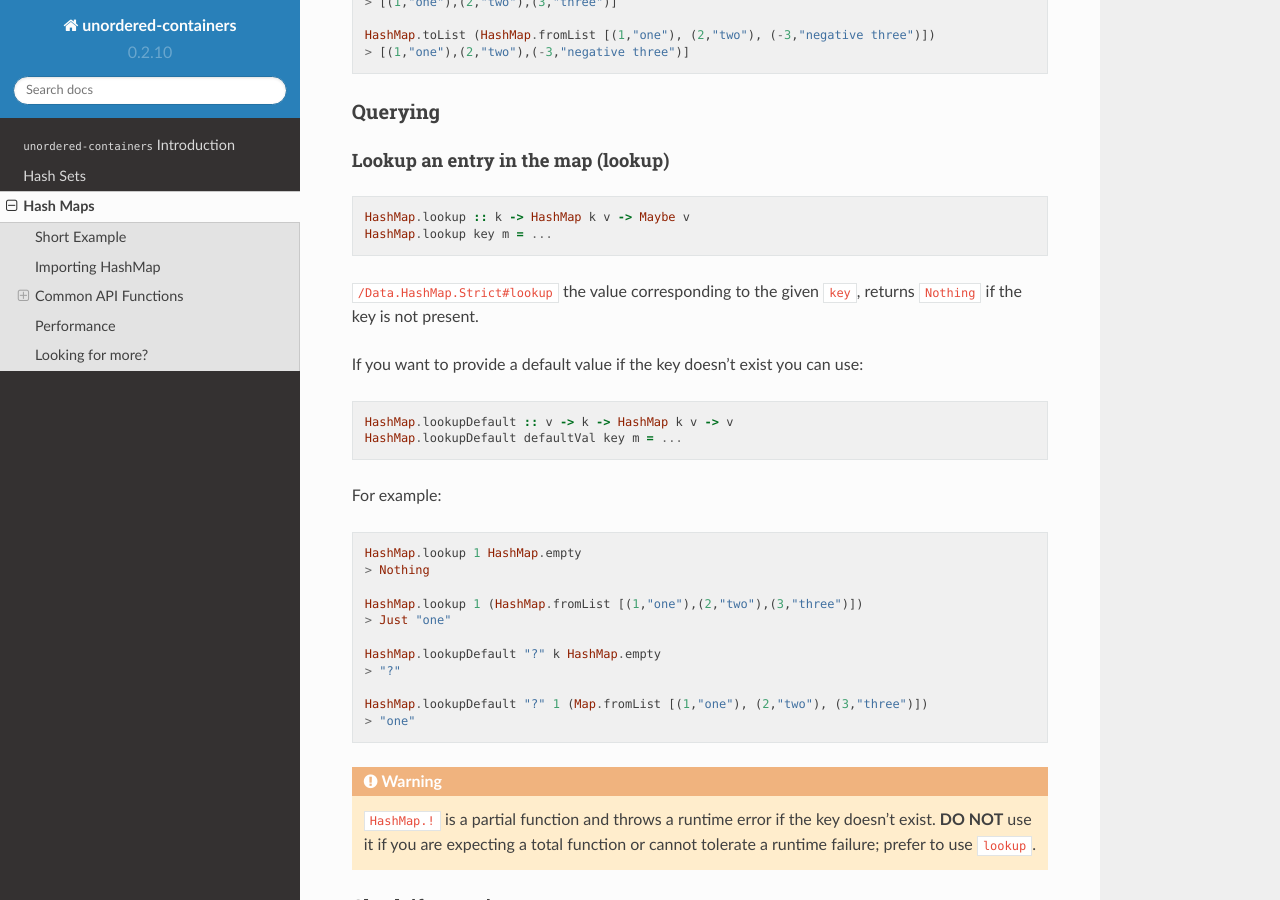
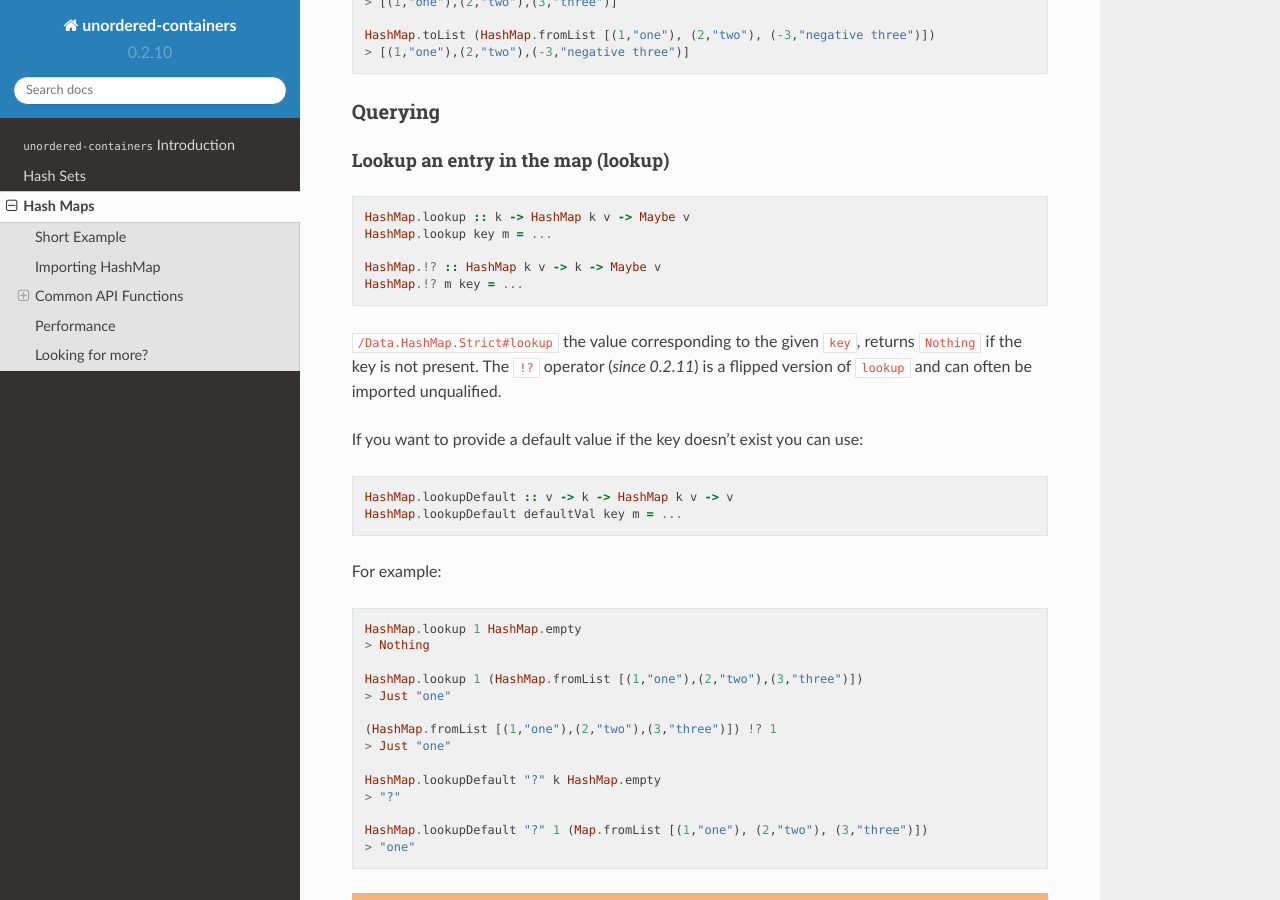
Before and after one commit to haskell-unordered-containers/unordered-containers, a Sphinx documentation site: the page built from docs/hash-map.rst, in a window 1280 px wide and 900 px high, scrolled down 3975 px. Built offline with Sphinx 7.4.7 and the Read the Docs theme 2.0.0, drawn with Linux system fonts in a browser that asks for light colours; cross-references to code outside the pages are shown as plain code.

Commit message:
Add docs for newly added (since 0.2.11) HashMap.!?.

```diff
--- a/docs/hash-map.rst
+++ b/docs/hash-map.rst
@@ -229,8 +229,13 @@ Lookup an entry in the map (lookup)
     HashMap.lookup :: k -> HashMap k v -> Maybe v
     HashMap.lookup key m = ...
 
+    HashMap.!? :: HashMap k v -> k -> Maybe v
+    HashMap.!? m key = ...
+
 :haddock_short:`/Data.HashMap.Strict#lookup` the value corresponding to the given
-``key``, returns ``Nothing`` if the key is not present.
+``key``, returns ``Nothing`` if the key is not present. The ``!?`` operator
+(*since 0.2.11*) is a flipped version of ``lookup`` and can often be imported
+unqualified.
 
 If you want to provide a default value if the key doesn't exist you can use:
 
@@ -245,6 +250,9 @@ For example::
     > Nothing
 
     HashMap.lookup 1 (HashMap.fromList [(1,"one"),(2,"two"),(3,"three")])
+    > Just "one"
+
+    (HashMap.fromList [(1,"one"),(2,"two"),(3,"three")]) !? 1
     > Just "one"
 
     HashMap.lookupDefault "?" k HashMap.empty
```
